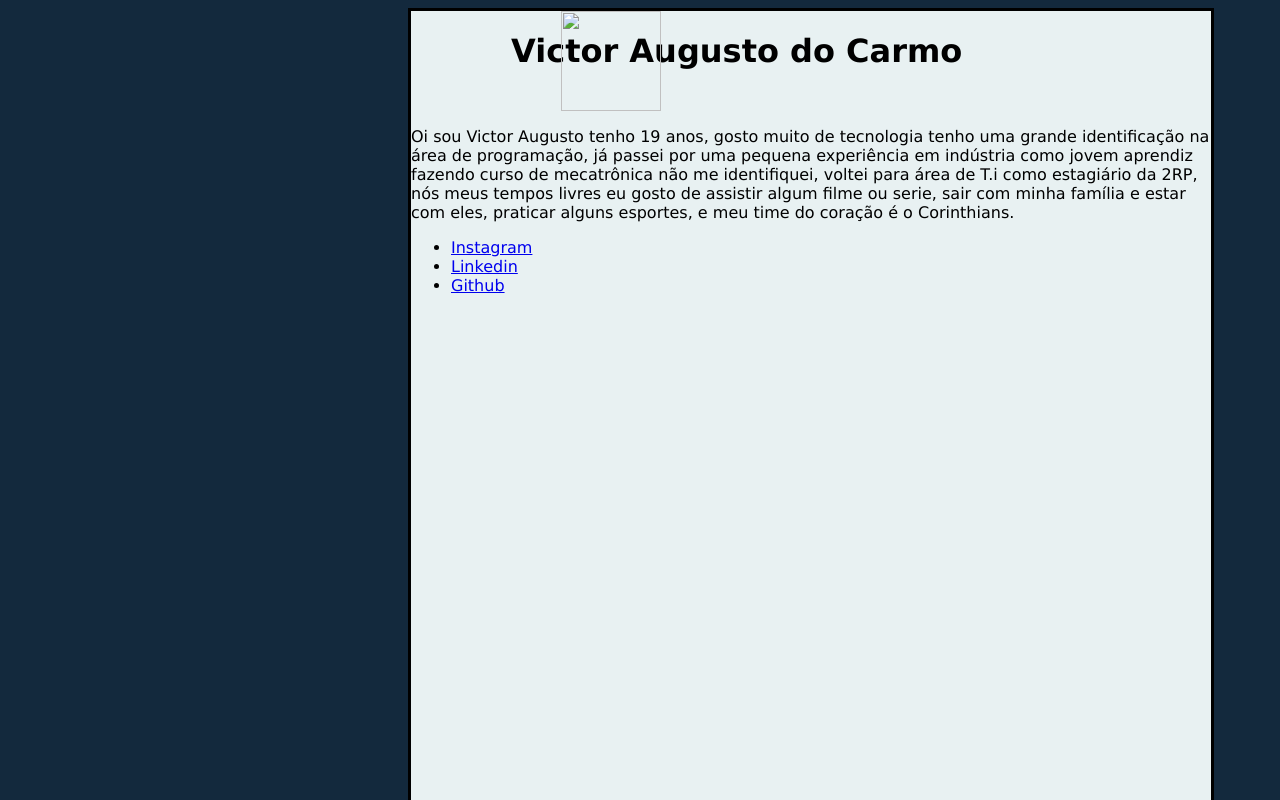
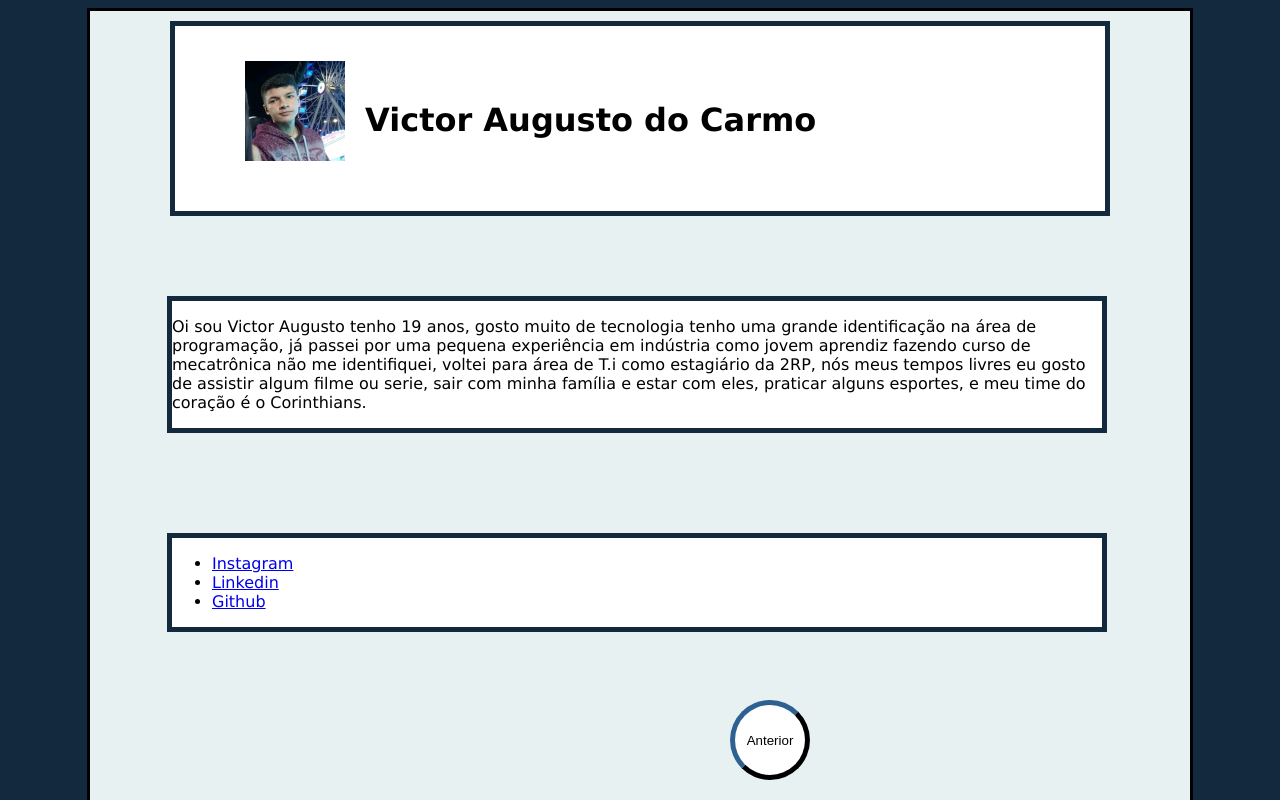
Before and after one commit to Augustoo22/curriculoprj, a plain HTML site: page apresentacaoindex.html in a window 1280 px wide. Shown: the top 800 px of the page. Drawn offline with Linux system fonts and the light colour scheme.

Commit message:
versao_final

```diff
--- a/apresentacaoindex.html
+++ b/apresentacaoindex.html
@@ -10,7 +10,7 @@
 <body>
     <div class="boxA">
         <div class="b1">
-        <img class="Perfil"src="/Curriculo/image/1602439462015.jpeg">
+        <img class="Perfil" src="/image/1602439462015.jpeg">
         <h1 class="Anome">Victor Augusto do Carmo</h1>
         </div>
         <div class="b2">
@@ -23,6 +23,7 @@
                 <li><a href="https://github.com/Augustoo22" target="_blank">Github</a></li>
             </ul>
         </div>
+        <a href="/index.html"><button class="Abotao">Anterior</button></a>
     </div>
 </body>
 </html>
--- a/css/style.css
+++ b/css/style.css
@@ -7,10 +7,9 @@ body {
 
 .box {
     border: solid;
-    height: 1550px;
-    width: 70%;
+    height: 1200px;
+    width: 1100px;
     background-color: rgb(232, 241, 242);
-
 }
 
 
@@ -18,6 +17,11 @@ body {
     text-align: center;
     font-size: 50px;
 
+}
+
+.nascimento {
+    position: relative;
+    left: 130px;
 }
 
 .curso {
@@ -71,7 +75,7 @@ body {
     position: absolute;
     position: relative;
     left: 80px;
-    height: 800px;
+    height: 830px;
 }
 
 .b3 { /*caixa endereço*/
@@ -79,11 +83,11 @@ body {
     border-width: 5px;
     background-color: rgb(255, 255, 255);
     border-color: rgb(19, 41, 61);
-    width: 40%;
+    width: 650px;
     position: relative;
     position: absolute;
-    left: 39%;
-    top: 42%
+    left: 550px;
+    top: 235px
 
 
 }
@@ -93,11 +97,11 @@ body {
     border-width: 5px;
     background-color: rgb(255, 255, 255);
     border-color: rgb(19, 41, 61);
-    width: 40%;
+    width: 650px;
     position: relative;
     position: absolute;
-    left: 39%;
-    top: 80%;
+    left: 550px;
+    top: 440px;
 }
 
 .b5 { /*caixa experiencia*/
@@ -105,11 +109,11 @@ body {
     border-width: 5px;
     background-color: rgb(255, 255, 255);
     border-color: rgb(19, 41, 61);
-    width: 40%;
+    width: 650px;
     position: relative;
     position: absolute;
-    left: 39%;
-    top: 118%;
+    left: 550px;
+    top: 650px;
 }
 
 .b6 { /*caixa contato*/
@@ -117,14 +121,14 @@ body {
     border-width: 5px;
     background-color: rgb(255, 255, 255);
     border-color: rgb(19, 41, 61);
-    width: 40%;
+    width: 650px;
     position: relative;
     position: absolute;
-    left: 39%;
-    top: 160%;
+    left: 550px;
+    top: 880px;
 }
 
-.botao {
+.botao  {
     border-radius: 50%;
     border-width: 5px;
     width: 80px;
@@ -133,5 +137,6 @@ body {
     background-color: rgb(255, 255, 255);
     position: relative;
     position: absolute;
-    left: 50%;
+    left: 750px;
+    top: 1100px;
 }
--- a/css/styleapresentacao.css
+++ b/css/styleapresentacao.css
@@ -1,23 +1,58 @@
 body {
     background-color: rgb(19, 41, 61);
     font-family: 'Lucida Sans', 'Lucida Sans Regular', 'Lucida Grande', 'Lucida Sans Unicode', Geneva, Verdana, sans-serif;
-    display: inline-flex;
+    display: flex;
     justify-content: center;
 }
 
 
 
 .boxA {
-        border: solid;
-        height: 1250px;
-        width: 800px;
-        background-color: rgb(232, 241, 242);
-        position: relative;
-        left: 400px;
+    border: solid;
+    height: 800px;
+    width: 1100px;
+    background-color: rgb(232, 241, 242);
+}
+
+.Anome {
+    position: relative;
+    left: 300px;
+    bottom: 50px;
+    left: 190px;
 }
 
 .b1 {
-    display: flex;
+    border: solid ;
+    border-width: 5px;
+    border-color: rgb(19, 41, 61);
+    background-color: rgb(255, 255, 255);
+    margin-top: 10px;
+    width: 930px;
+    position: relative;
+    left: 80px;
+}
+
+.b2 {
+
+    border: solid ;
+    border-width: 5px;
+    border-color: rgb(19, 41, 61);
+    background-color: rgb(255, 255, 255);
+    margin-top: 80px;
+    width: 930px;
+    position: relative;
+    left: 7%;
+}
+
+.b3 {
+    border: solid ;
+    border-width: 5px;
+    border-color: rgb(19, 41, 61);
+    background-color: rgb(255, 255, 255);
+    margin-top: 100px;
+    width: 930px;
+    position: relative;
+    left: 7%;
 }
 
 .Perfil{
@@ -25,5 +60,19 @@ body {
     width: 100px;
     height: 100px;
     position: relative;
-    left: 150px;
+    left: 70px;
+    top: 35px;
 }
+
+.Abotao {
+    border-radius: 50%;
+    border-width: 5px;
+    width: 80px;
+    height: 80px;
+    border-color: rgb(19, 41, 61);
+    background-color: rgb(255, 255, 255);
+    position: relative;
+    position: absolute;
+    left: 730px;
+    top: 700px;
+}
```
Also changed, not shown: index.html (+2 -2 lines).
